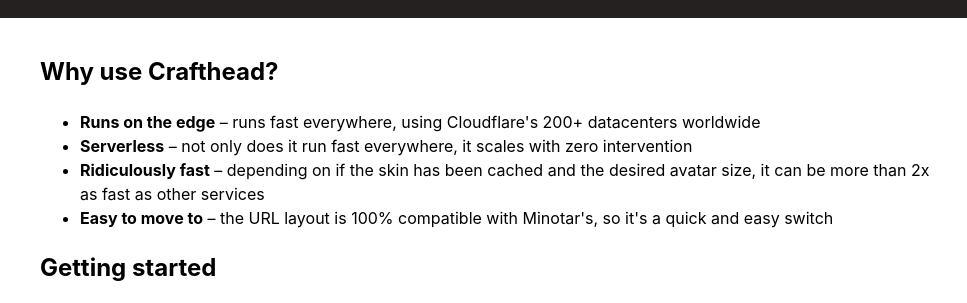
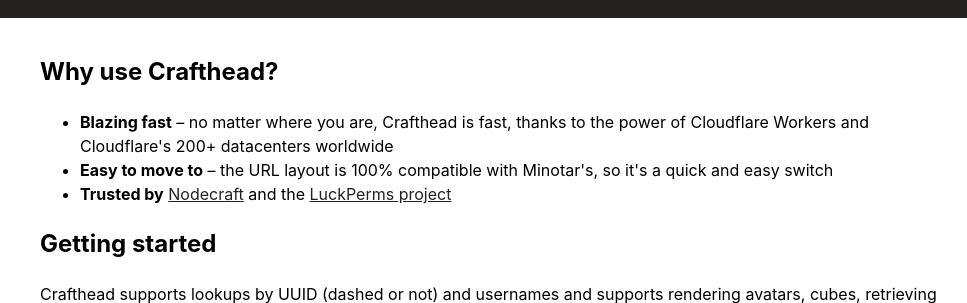
Before and after one commit to nodecraft/crafthead, a website built with webpack: page website/index.html in a window 1280 px wide. Shown: the part 333-636 px from the top of the page, 0-967 px from the left. Built offline with nearby package versions, Linux system fonts and the light colour scheme.

Commit message:
Just two of the notable users!

```diff
--- a/website/index.html
+++ b/website/index.html
@@ -36,14 +36,11 @@
         <div id="instructions">
             <h2>Why use Crafthead?</h2>
             <ul>
-                <li><strong>Runs on the edge</strong> &ndash; runs fast everywhere, using Cloudflare's 200+ datacenters
-                    worldwide</li>
-                <li><strong>Serverless</strong> &ndash; not only does it run fast everywhere, it scales with zero
-                    intervention</li>
-                <li><strong>Ridiculously fast</strong> &ndash; depending on if the skin has been cached and the desired
-                    avatar size, it can be more than 2x as fast as other services</li>
+                <li><strong>Blazing fast</strong> &ndash; no matter where you are, Crafthead is fast, thanks to the power
+                    of Cloudflare Workers and Cloudflare's 200+ datacenters worldwide</li>
                 <li><strong>Easy to move to</strong> &ndash; the URL layout is 100% compatible with Minotar's, so it's
                     a quick and easy switch</li>
+                <li><strong>Trusted by</strong> <a href="https://nodecraft.com">Nodecraft</a> and the <a href="https://luckperms.net">LuckPerms project</a></li>
             </ul>
 
             <h2>Getting started</h2>
```
